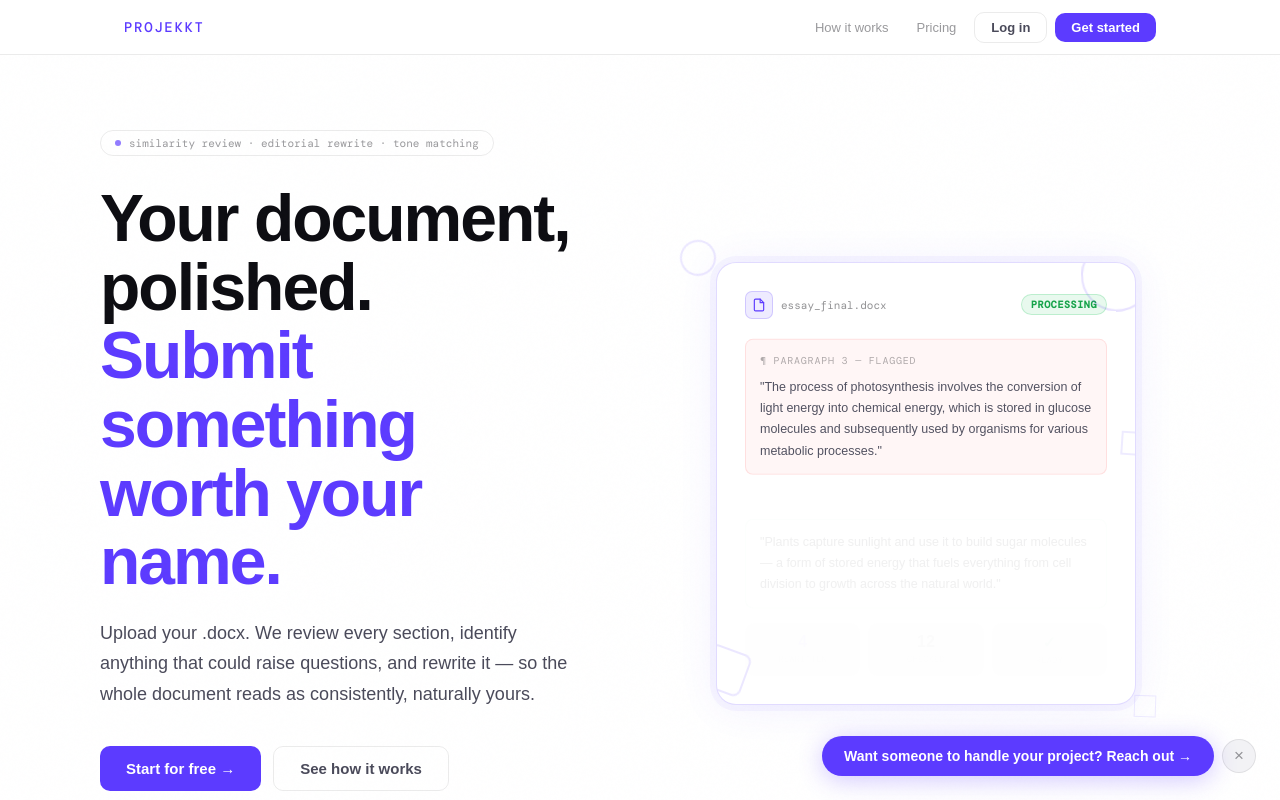
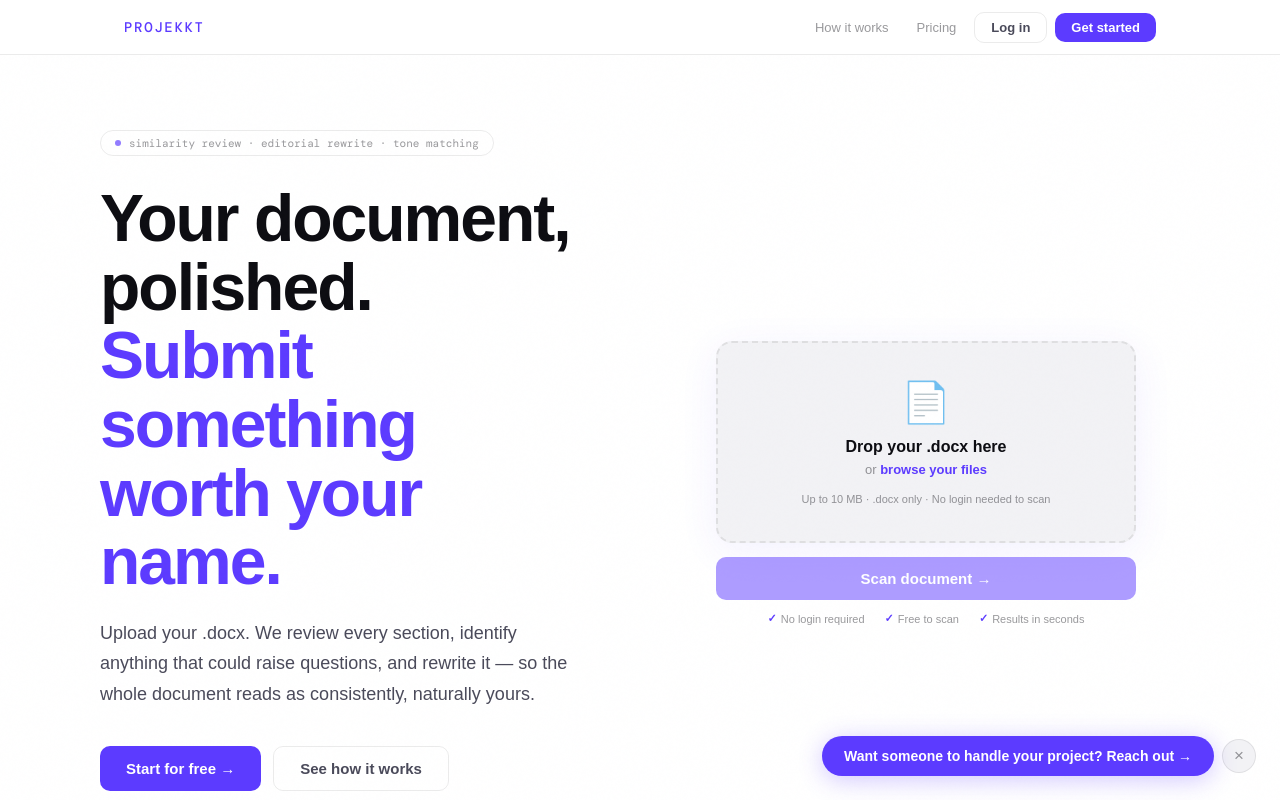
Before and after one commit to Shadd1e/projekktNxt, a Next.js app: page / in a window 1280 px wide. Shown: the top 800 px of the page. Built offline with nearby package versions, Linux system fonts and the light colour scheme; a web font is replaced by a local one.

Commit message:
updated for koyeb fix

```diff
--- a/src/app/api/document/scan/route.js
+++ b/src/app/api/document/scan/route.js
@@ -1,6 +1,5 @@
 export const dynamic = 'force-dynamic';
 import { NextResponse } from "next/server";
-import { getUserFromRequest } from "@/lib/auth";
 
 // ── Pricing (internal — never sent to frontend directly) ──────────────────────
 // Users see naira and section counts. They never see "credits" or "₦0.50/word".
@@ -20,8 +19,8 @@ export function nairaToCredits(naira) {
 
 export async function POST(request) {
   try {
-    const user = getUserFromRequest(request);
-    if (!user) return NextResponse.json({ error: "Unauthorized." }, { status: 401 });
+    // Scanning is intentionally public — no auth required.
+    // Auth is only needed at the upload/process step (when credits are charged).
 
     const formData = await request.formData();
     const file     = formData.get("file");
--- a/src/app/page.js
+++ b/src/app/page.js
@@ -1,6 +1,6 @@
 "use client";
 import Link from "next/link";
-import { useEffect, useState, useRef } from "react";
+import { useEffect, useState, useRef, useCallback } from "react";
 
 const AUDIENCES = [
   {
@@ -177,6 +177,192 @@ function FaqItem({ q, a, isOpen, onToggle }) {
   );
 }
 
+// ── Hero drop-zone + guest scan widget ───────────────────────────────────────
+function HeroScanner() {
+  const [file, setFile]           = useState(null);
+  const [dragging, setDragging]   = useState(false);
+  const [scanning, setScanning]   = useState(false);
+  const [result, setResult]       = useState(null);
+  const [error, setError]         = useState("");
+  const inputRef                  = useRef(null);
+
+  const pickFile = (f) => {
+    if (!f) return;
+    if (!f.name.endsWith(".docx")) { setError("Only .docx files are accepted."); return; }
+    if (f.size > 10 * 1024 * 1024) { setError("File must be under 10 MB."); return; }
+    setFile(f); setResult(null); setError("");
+  };
+
+  const onDrop = useCallback((e) => {
+    e.preventDefault(); setDragging(false);
+    pickFile(e.dataTransfer.files?.[0]);
+  }, []);
+
+  const onDragOver = (e) => { e.preventDefault(); setDragging(true); };
+  const onDragLeave = () => setDragging(false);
+
+  async function handleScan() {
+    if (!file) return;
+    setScanning(true); setError(""); setResult(null);
+    try {
+      const fd = new FormData();
+      fd.append("file", file);
+      const res = await fetch("/api/document/scan", { method: "POST", body: fd });
+      const data = await res.json();
+      if (!res.ok) throw new Error(data.error || "Scan failed.");
+      setResult(data);
+    } catch (err) {
+      setError(err.message);
+    } finally {
+      setScanning(false);
+    }
+  }
+
+  function reset() { setFile(null); setResult(null); setError(""); }
+
+  // ── After scan: show result + gate ───────────────────────────────────────
+  if (result) {
+    const clean = result.verdict === "clean";
+    return (
+      <div style={{
+        background:"var(--surface)", border:"1px solid var(--border)",
+        borderRadius:16, padding:"28px 24px", maxWidth:420, width:"100%",
+        boxShadow:"0 8px 40px rgba(92,59,255,0.08)",
+      }}>
+        {/* Verdict badge */}
+        <div style={{ display:"flex", alignItems:"center", gap:10, marginBottom:20 }}>
+          <span style={{
+            fontSize:22, fontWeight:900,
+            color: clean ? "var(--accent)" : "var(--text)",
+          }}>
+            {clean ? "✓ Document looks clean" : "⚠ Issues found"}
+          </span>
+        </div>
+
+        {/* Stats */}
+        <div style={{ display:"flex", flexDirection:"column", gap:8, marginBottom:20 }}>
+          <div style={{ display:"flex", justifyContent:"space-between", fontSize:13, color:"var(--text2)" }}>
+            <span>Sections scanned</span>
+            <span style={{ fontWeight:700, color:"var(--text)" }}>{result.totalSections}</span>
+          </div>
+          <div style={{ display:"flex", justifyContent:"space-between", fontSize:13, color:"var(--text2)" }}>
+            <span>Sections flagged</span>
+            <span style={{ fontWeight:700, color: result.flaggedSections > 0 ? "#e53e3e" : "var(--accent)" }}>
+              {result.flaggedSections}
+            </span>
+          </div>
+          {result.costLine && (
+            <div style={{ marginTop:4, padding:"10px 14px", background:"rgba(229,62,62,0.06)", borderRadius:8, border:"1px solid rgba(229,62,62,0.15)", fontSize:13, color:"#c0392b", fontWeight:600 }}>
+              {result.costLine}
+            </div>
+          )}
+          {result.issueLines?.map((line, i) => (
+            <div key={i} style={{ fontSize:12, color:"var(--muted)", paddingLeft:4 }}>· {line}</div>
+          ))}
+        </div>
+
+        {/* Gate: must log in / sign up to process */}
+        <div style={{ borderTop:"1px solid var(--border)", paddingTop:18 }}>
+          <p style={{ fontSize:13, color:"var(--text2)", marginBottom:14, lineHeight:1.6 }}>
+            {clean
+              ? "Your document is clear. Sign in to run a full editorial pass and download the cleaned version."
+              : "To fix these issues and download your corrected document, create a free account or log in."}
+          </p>
+          <div style={{ display:"flex", gap:10 }}>
+            <Link href="/register" className="btn btn-primary" style={{ flex:1, textAlign:"center", fontSize:14 }}>
+              Create free account →
+            </Link>
+            <Link href="/login" className="btn btn-outline" style={{ flex:"0 0 auto", fontSize:14 }}>
+              Log in
+            </Link>
+          </div>
+        </div>
+
+        <button onClick={reset} style={{ marginTop:14, background:"none", border:"none", cursor:"pointer", fontSize:12, color:"var(--muted)", textDecoration:"underline", display:"block", width:"100%", textAlign:"center" }}>
+          Scan a different document
+        </button>
+      </div>
+    );
+  }
+
+  // ── Drop zone ─────────────────────────────────────────────────────────────
+  return (
+    <div style={{ maxWidth:420, width:"100%" }}>
+      <div
+        onDrop={onDrop} onDragOver={onDragOver} onDragLeave={onDragLeave}
+        onClick={() => !file && inputRef.current?.click()}
+        style={{
+          background: dragging ? "rgba(92,59,255,0.06)" : "var(--surface)",
+          border: `2px dashed ${dragging ? "var(--accent)" : "var(--border)"}`,
+          borderRadius:16, padding:"36px 28px", cursor: file ? "default" : "pointer",
+          transition:"all 0.2s", textAlign:"center",
+          boxShadow:"0 8px 40px rgba(92,59,255,0.07)",
+        }}
+      >
+        <input ref={inputRef} type="file" accept=".docx" style={{ display:"none" }}
+          onChange={e => pickFile(e.target.files?.[0])} />
+
+        {!file ? (
+          <>
+            <div style={{ fontSize:40, marginBottom:12 }}>📄</div>
+            <div style={{ fontSize:16, fontWeight:700, color:"var(--text)", marginBottom:6 }}>
+              Drop your .docx here
+            </div>
+            <div style={{ fontSize:13, color:"var(--muted)", marginBottom:16 }}>
+              or <span style={{ color:"var(--accent)", fontWeight:600, cursor:"pointer" }}>browse your files</span>
+            </div>
+            <div style={{ fontSize:11, color:"var(--muted)" }}>
+              Up to 10 MB · .docx only · No login needed to scan
+            </div>
+          </>
+        ) : (
+          <div style={{ display:"flex", alignItems:"center", gap:12, textAlign:"left" }}>
+            <span style={{ fontSize:28 }}>📄</span>
+            <div style={{ flex:1, minWidth:0 }}>
+              <div style={{ fontSize:14, fontWeight:700, color:"var(--text)", overflow:"hidden", textOverflow:"ellipsis", whiteSpace:"nowrap" }}>
+                {file.name}
+              </div>
+              <div style={{ fontSize:12, color:"var(--muted)" }}>
+                {(file.size / 1024).toFixed(0)} KB
+              </div>
+            </div>
+            <button onClick={e => { e.stopPropagation(); reset(); }}
+              style={{ background:"none", border:"none", cursor:"pointer", color:"var(--muted)", fontSize:18, padding:4 }}>✕</button>
+          </div>
+        )}
+      </div>
+
+      {error && (
+        <div style={{ marginTop:10, fontSize:13, color:"#e53e3e", textAlign:"center" }}>{error}</div>
+      )}
+
+      <button
+        onClick={handleScan}
+        disabled={!file || scanning}
+        className="btn btn-primary btn-lg"
+        style={{ width:"100%", marginTop:14, opacity: (!file || scanning) ? 0.5 : 1 }}
+      >
+        {scanning ? (
+          <span style={{ display:"flex", alignItems:"center", justifyContent:"center", gap:8 }}>
+            <span style={{ display:"inline-block", width:14, height:14, border:"2px solid rgba(0,0,0,0.2)", borderTopColor:"#000", borderRadius:"50%", animation:"spin 0.7s linear infinite" }} />
+            Scanning…
+          </span>
+        ) : "Scan document →"}
+      </button>
+
+      <div style={{ marginTop:12, display:"flex", justifyContent:"center", gap:20, flexWrap:"wrap" }}>
+        {["No login required", "Free to scan", "Results in seconds"].map(t => (
+          <span key={t} style={{ fontSize:11, color:"var(--muted)", display:"flex", alignItems:"center", gap:4 }}>
+            <span style={{ color:"var(--accent)", fontWeight:700 }}>✓</span> {t}
+          </span>
+        ))}
+      </div>
+    </div>
+  );
+}
+
+
+
 // ── Main page ─────────────────────────────────────────────────────────────────
 export default function HomePage() {
   const [faqOpen, setFaqOpen]       = useState(null);
@@ -269,12 +455,9 @@ export default function HomePage() {
             </div>
           </div>
 
-          {/* Right: animated card */}
-          <div style={{ position:"relative", display:"flex", alignItems:"center", justifyContent:"center" }}>
-            <HeroCard />
-            {/* Extra floating shapes outside the card */}
-            <div style={{ position:"absolute", top:-24, left:8, width:36, height:36, border:"2px solid rgba(92,59,255,0.12)", borderRadius:"50%", animation:"pkfloat2 7s ease-in-out infinite 0.5s", pointerEvents:"none" }} />
-            <div style={{ position:"absolute", bottom:-16, right:24, width:22, height:22, border:"1.5px solid rgba(92,59,255,0.1)", transform:"rotate(30deg)", animation:"pkfloat1 5.5s ease-in-out infinite 2s", pointerEvents:"none" }} />
+          {/* Right: live drop-zone + scan widget */}
+          <div style={{ display:"flex", alignItems:"center", justifyContent:"center" }}>
+            <HeroScanner />
           </div>
         </div>
       </section>
```
